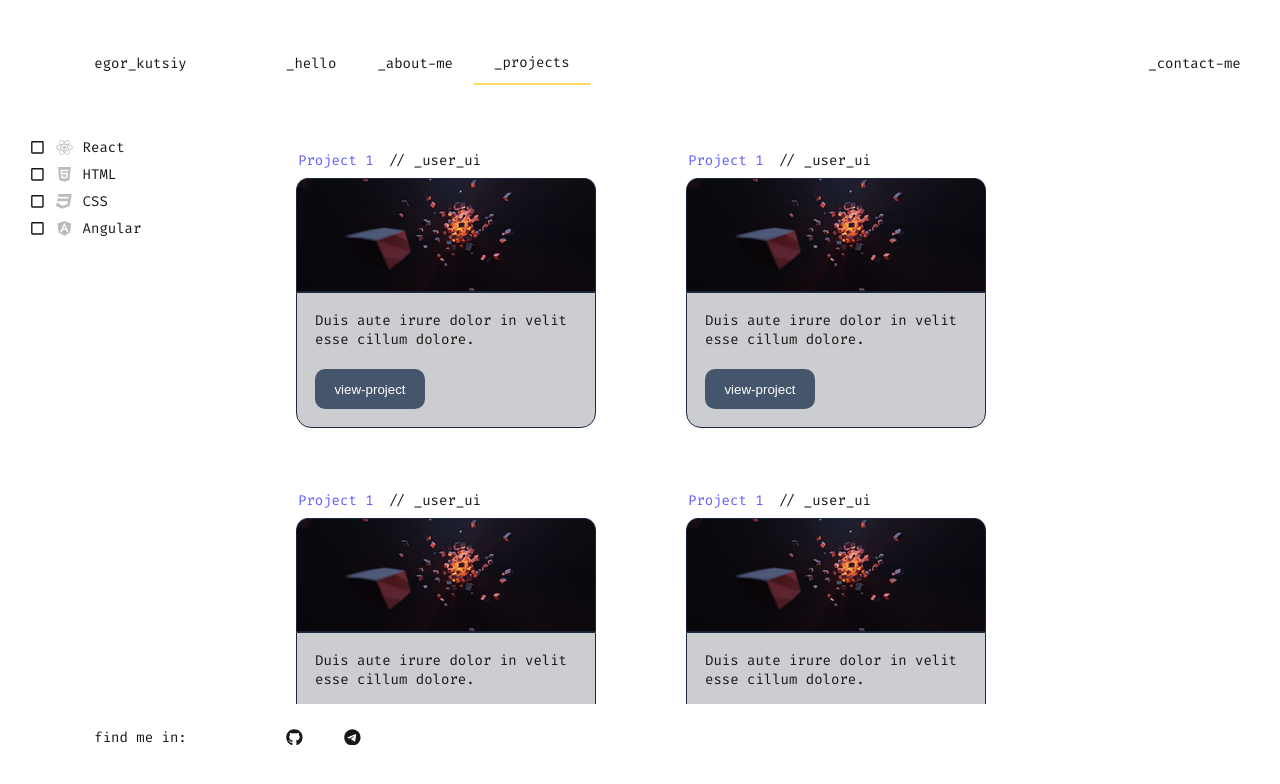
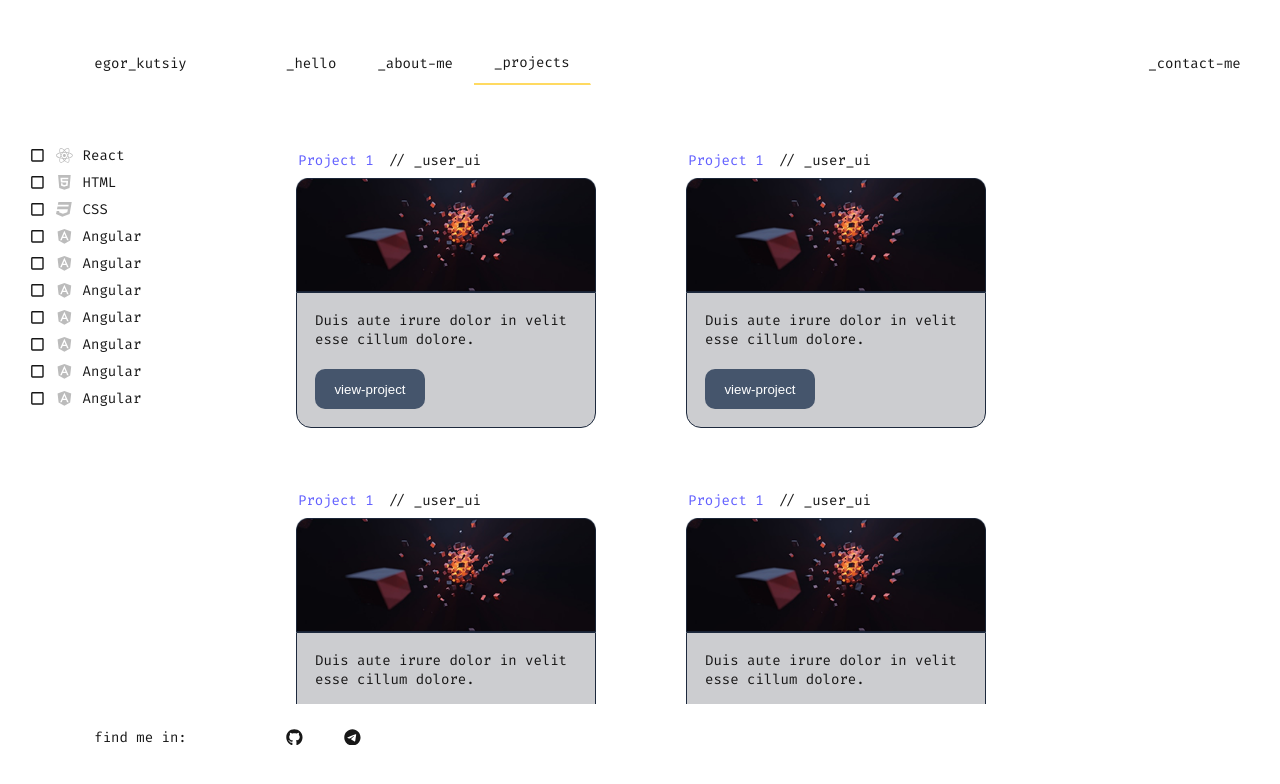
Before and after one commit to Kutsiy/NxWedApp, a Next.js app: page /projects in a window 1280 px wide. Shown: the top 784 px of the page. Built offline with nearby package versions, Linux system fonts and the light colour scheme.

Commit message:
feat: added some styles

```diff
--- a/src/app/about/personal-info/page.tsx
+++ b/src/app/about/personal-info/page.tsx
@@ -4,7 +4,7 @@ import styles from "./../page.module.scss";
 const Page: NextPage = ({}) => {
   return (
     <div className={styles.wrapper}>
-      There is nothing here yet, please choose something
+      Here is nothing here yet, please choose something
     </div>
   );
 };
--- a/src/app/about/professional-info/page.tsx
+++ b/src/app/about/professional-info/page.tsx
@@ -4,7 +4,7 @@ import styles from "./../page.module.scss";
 const Page: NextPage = ({}) => {
   return (
     <div className={styles.wrapper}>
-      There is nothing here yet, please choose something
+      Here is nothing here yet, please choose something
     </div>
   );
 };
--- a/src/app/projects/page.tsx
+++ b/src/app/projects/page.tsx
@@ -82,6 +82,55 @@ const ProjectsPage: NextPage = ({}) => {
           >
             Angular
           </DropCheck>
+
+          <DropCheck
+            icon={<FaAngular />}
+            checkValue={checkAngular}
+            changeFunc={checkAngularFunc}
+            onClick={() => addOrRemoveToArray("Angular")}
+          >
+            Angular
+          </DropCheck>
+          <DropCheck
+            icon={<FaAngular />}
+            checkValue={checkAngular}
+            changeFunc={checkAngularFunc}
+            onClick={() => addOrRemoveToArray("Angular")}
+          >
+            Angular
+          </DropCheck>
+          <DropCheck
+            icon={<FaAngular />}
+            checkValue={checkAngular}
+            changeFunc={checkAngularFunc}
+            onClick={() => addOrRemoveToArray("Angular")}
+          >
+            Angular
+          </DropCheck>
+          <DropCheck
+            icon={<FaAngular />}
+            checkValue={checkAngular}
+            changeFunc={checkAngularFunc}
+            onClick={() => addOrRemoveToArray("Angular")}
+          >
+            Angular
+          </DropCheck>
+          <DropCheck
+            icon={<FaAngular />}
+            checkValue={checkAngular}
+            changeFunc={checkAngularFunc}
+            onClick={() => addOrRemoveToArray("Angular")}
+          >
+            Angular
+          </DropCheck>
+          <DropCheck
+            icon={<FaAngular />}
+            checkValue={checkAngular}
+            changeFunc={checkAngularFunc}
+            onClick={() => addOrRemoveToArray("Angular")}
+          >
+            Angular
+          </DropCheck>
         </Dropdown>
       </div>
       <div
--- a/src/components/dropdown/dropdown.module.scss
+++ b/src/components/dropdown/dropdown.module.scss
@@ -51,7 +51,7 @@
 
   @media (max-width: 750px) {
     &__container {
-      height: 100%;
+      max-height: 100%;
     }
     &__mobile {
       background-color: rgba(49, 65, 88, 1);
@@ -59,7 +59,6 @@
 
     &__elements {
       &_container {
-        margin-top: 8px;
       }
     }
   }
--- a/src/components/dropdown/dropdown.tsx
+++ b/src/components/dropdown/dropdown.tsx
@@ -84,6 +84,7 @@ const Dropdown = ({
           maxHeight: dropOpen ? "100%" : "0px",
           opacity: dropOpen ? "1" : "0",
           overflowY: dropOpen ? overflowY : "hidden",
+          marginBlock: dropOpen ? "8px" : "0",
         }}
       >
         <div
```
Also changed, not shown: src/app/about/layout.tsx (+0 -9 lines), src/app/about/page.module.scss (+31 -0 lines).
